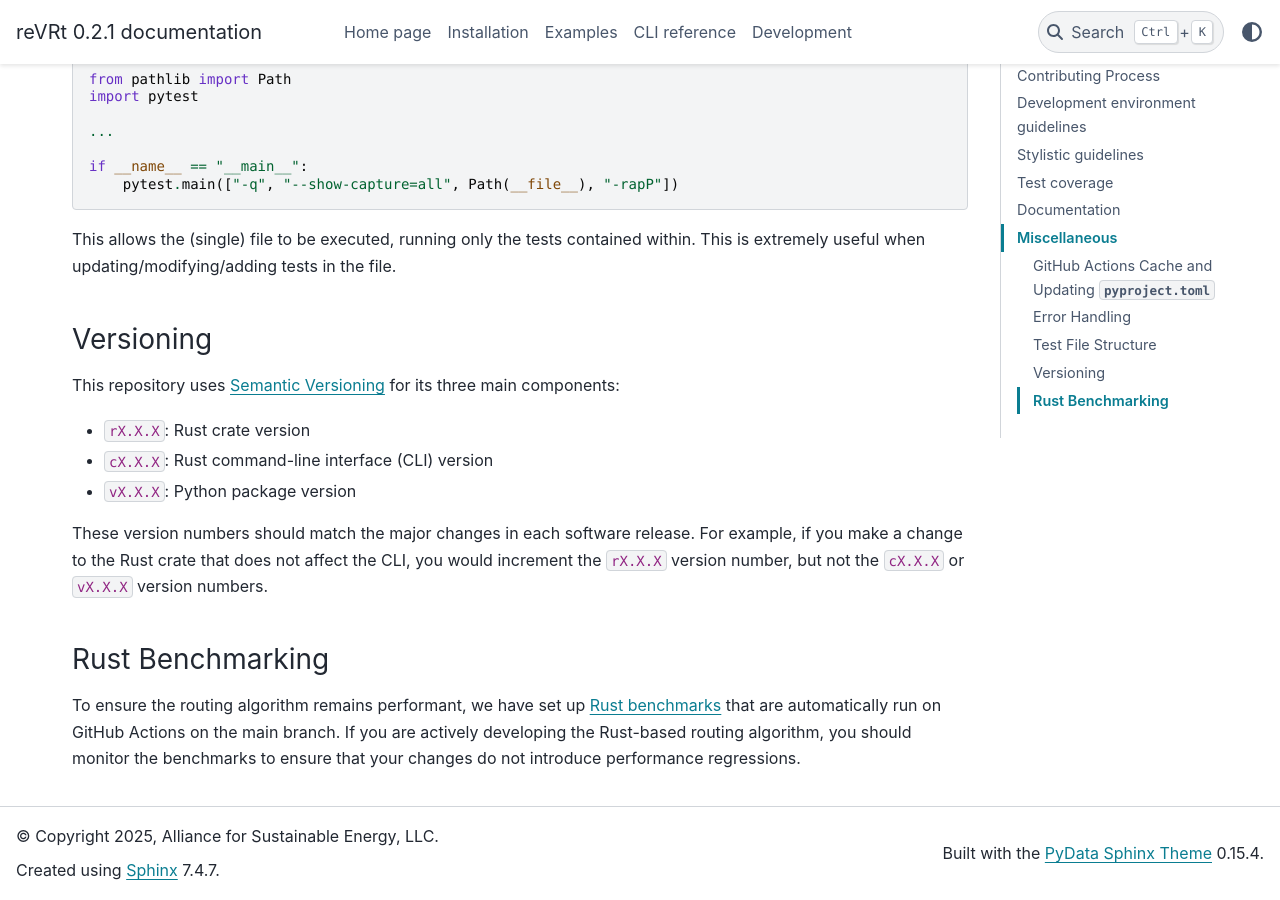
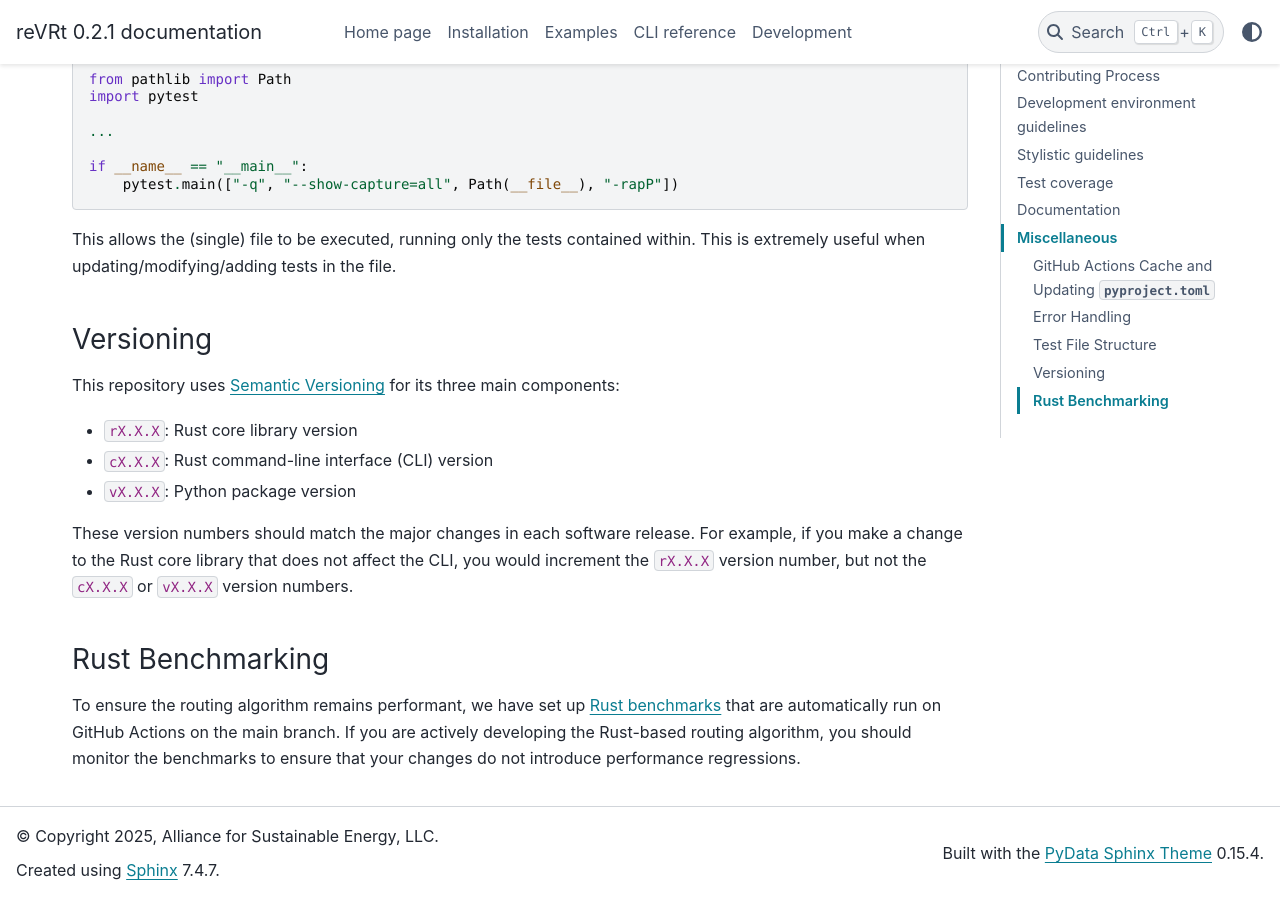
Before and after one commit to NREL/reVRt, a Sphinx documentation site: the page built from docs/source/dev/README.rst, in a window 1280 px wide and 900 px high, scrolled down 7072 px. Built offline with Sphinx 7.4.7 and the PyData theme 0.15.4, drawn with Linux system fonts in a browser that asks for light colours; pages that are not in the unit, such as notebooks, are missing from menus.

Commit message:
PR Review updates

```diff
--- a/docs/source/dev/README.rst
+++ b/docs/source/dev/README.rst
@@ -338,12 +338,12 @@ Versioning
 This repository uses `Semantic Versioning <https://semver.org/>`_ for its three
 main components:
 
-* ``rX.X.X``: Rust crate version
+* ``rX.X.X``: Rust core library version
 * ``cX.X.X``: Rust command-line interface (CLI) version
 * ``vX.X.X``: Python package version
 
 These version numbers should match the major changes in each software release.
-For example, if you make a change to the Rust crate that does not affect the CLI,
+For example, if you make a change to the Rust core library that does not affect the CLI,
 you would increment the ``rX.X.X`` version number, but not the ``cX.X.X`` or
 ``vX.X.X`` version numbers.
 
```
